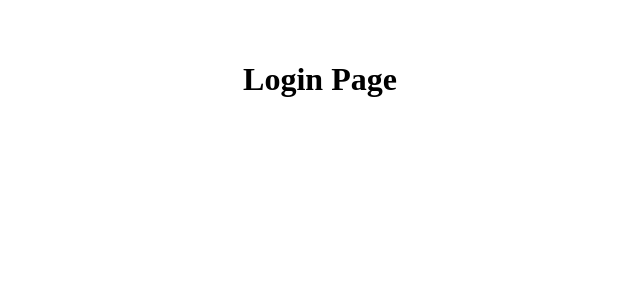
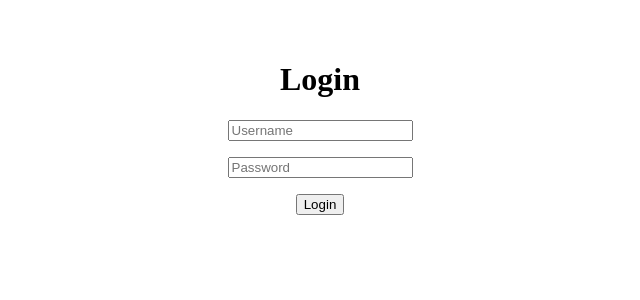
Before and after one commit to Ayoroq/runclub-frontend, a React (Vite) app: page /login in a window 1280 px wide. Shown: the top 300 px of the page, without its empty margins (320-960 px from the left). Built offline with nearby package versions, Linux system fonts and the light colour scheme.

Commit message:
feat: implement login form with submission handling and validation

```diff
--- a/src/pages/Login.jsx
+++ b/src/pages/Login.jsx
@@ -1,3 +1,26 @@
 export default function Login() {
-  return <h1>Login Page</h1>
+  function  handleLoginSubmit(e) {
+    e.preventDefault()
+    const formData = new FormData(e.target)
+    const data = Object.fromEntries(formData);
+    console.log(data)
+  }
+  return (
+    <main>
+      <h1>Login</h1>
+      <form action="" onSubmit={handleLoginSubmit}>
+        <p>
+          <label htmlFor="username"></label>
+          <input type="text" name="username" id="username" placeholder="Username" required />
+        </p>
+        <p>
+          <label htmlFor="password"></label>
+          <input type="password" name="password" id="password" placeholder="Password" required />
+        </p>
+        <p>
+          <button type="submit">Login</button>
+        </p>
+      </form>
+    </main>
+  )
 }
--- a/src/pages/Signup.jsx
+++ b/src/pages/Signup.jsx
@@ -1,5 +1,5 @@
 export default function Signup() {
-    const handleFormSubmit = (e) => {
+    function handleFormSubmit (e) {
         e.preventDefault();
         const formData = new FormData(e.target);
         const data = Object.fromEntries(formData);
```
